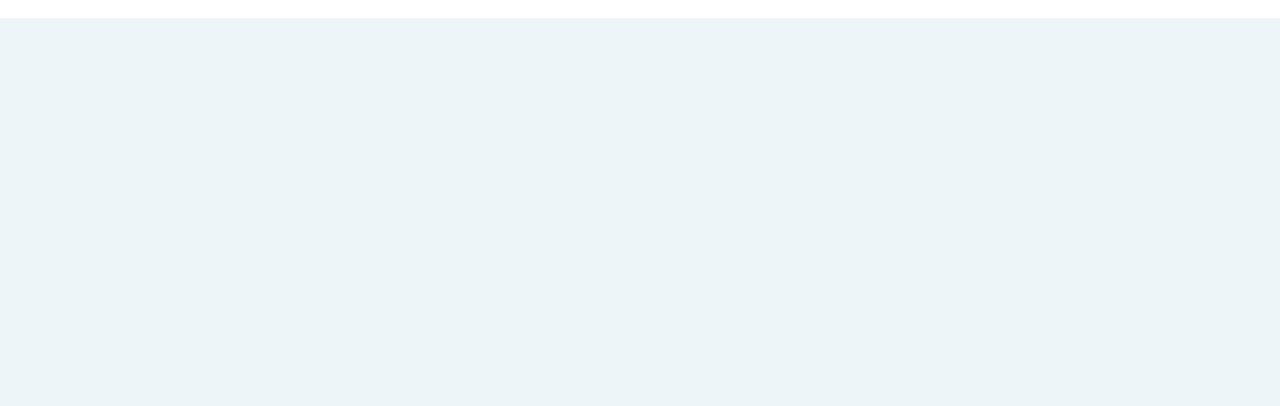
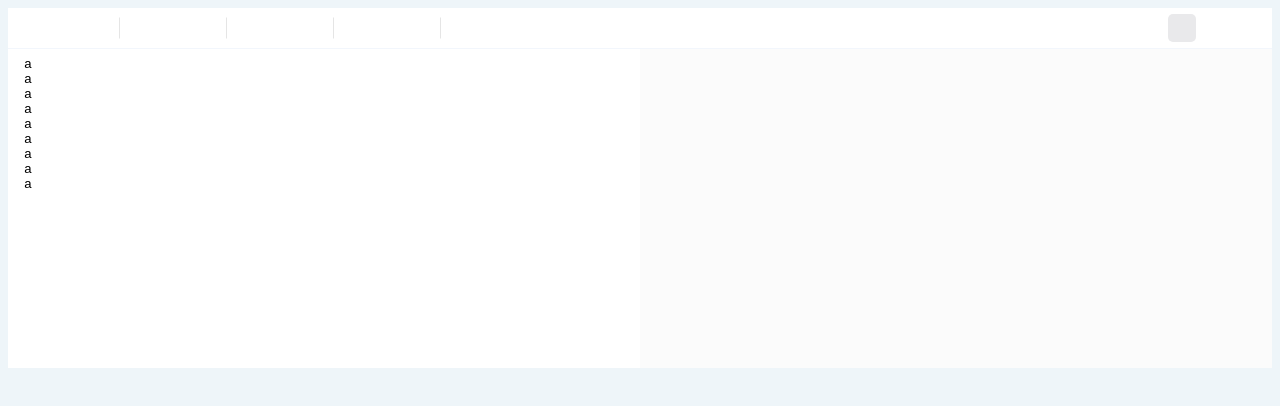
Before and after one commit to hjyyang/JEditor, a Vue app: page / in a window 1280 px wide. Shown: the top 406 px of the page. Built offline with nearby package versions, Linux system fonts and the light colour scheme; a small style sheet from the web is missing.

Commit message:
feat: 添加编辑器样式与auto-textarea

```diff
--- a/App.vue
+++ b/App.vue
@@ -1,39 +1,104 @@
 <template>
-	<div class="j-editor" :style="'background-color:'+background+';'">
+	<div class="j-editor">
 		<!--工具栏-->
-		<div class="editor-toolbar">
-			<ToolbarLeft :toolbars="toolbars"></ToolbarLeft>
+		<div class="editor-toolbar" :style="'background-color:'+toolbarsBackground+';'">
+			<ToolbarLeft :toolbars="toolbars" :color="color"></ToolbarLeft>
 			<ToolbarRight :toolbars="toolbars"></ToolbarRight>
 		</div>
-		<div class="editor-panel"></div>
+		<div class="editor-panel">
+			<div
+				class="editor-edit"
+				@click.self="isFocus = true"
+				:style="'background-color:'+editorBackground+';'"
+			>
+				<AutoTextarea :focus.sync="isFocus" v-model="editContent" />
+			</div>
+			<div class="editor-show" :style="'background-color:'+previewBackground+';'">
+				<div class="show-content"></div>
+				<div class="show-content-html"></div>
+			</div>
+		</div>
 	</div>
 </template>
 
 <script>
 import ToolbarLeft from "./src/components/toolbar-left.vue";
 import ToolbarRight from "./src/components/toolbar-right.vue";
+import AutoTextarea from "./src/components/auto-textarea.vue";
 import CONFIG from "./src/lib/config";
 export default {
 	props: {
-		//工具栏
 		toolbars: {
+			//工具栏
 			type: Object,
 			default() {
 				return CONFIG.toolbars;
 			},
 		},
-		//编辑器背景色
-		background: {
+		color: {
+			//颜色
+			type: Array,
+			default() {
+				return CONFIG.color;
+			},
+		},
+		toolbarsBackground: {
+			// 工具栏背景色
 			type: String,
 			default: "#ffffff",
 		},
+		editorBackground: {
+			// TODO: 编辑栏背景色
+			type: String,
+			default: "#ffffff",
+		},
+		previewBackground: {
+			// 预览栏背景色
+			type: String,
+			default: "#fbfbfb",
+		},
 	},
 	data() {
-		return {};
+		return {
+			isFocus: false,
+			editContent: `a
+a
+a
+a
+a
+a
+a
+a
+a
+
+
+
+
+
+
+
+
+
+
+
+
+
+
+
+
+
+
+
+a
+a
+a`,
+		};
 	},
 	components: {
 		ToolbarLeft,
 		ToolbarRight,
+		AutoTextarea,
 	},
+	methods: {},
 };
 </script>
--- a/index.html
+++ b/index.html
@@ -5,7 +5,7 @@
 		<meta name="viewport" content="width=device-width,initial-scale=1,user-scalable=no" />
 		<meta name="format-detection" content="telphone=no, email=no" />
         <title>JEditor</title>
-        <link rel="stylesheet" href="//at.alicdn.com/t/font_2088135_13xzxyjc8cj.css">
+        <link rel="stylesheet" href="//at.alicdn.com/t/font_2088135_bwkwrt60lru.css">
 	</head>
 	<body>
 		<div id="app"></div>
--- /dev/null
+++ b/src/components/auto-textarea.vue
@@ -0,0 +1,77 @@
+<template>
+	<div class="input-wrap">
+		<div class="auto-textarea-wrap">
+			<pre class="auto-textarea-block"><br />{{ content }}</pre>
+			<textarea ref="textarea" @blur="onBlur" @input="editInput" v-model="content"></textarea>
+		</div>
+	</div>
+</template>
+
+<script>
+export default {
+	props: {
+		focus: {
+			type: Boolean,
+			default: false,
+		},
+		value: {
+			type: String,
+			default: "",
+		},
+	},
+	data() {
+		return {
+			content: "",
+		};
+	},
+	watch: {
+		focus() {
+			if (this.focus) {
+				this.$refs.textarea.focus();
+			} else {
+				this.$refs.textarea.blur();
+			}
+		},
+		value() {
+			this.content = this.value;
+		},
+	},
+	mounted() {
+		this.content = this.value;
+	},
+	methods: {
+		onBlur() {
+			this.$emit("update:focus", false);
+		},
+		editInput() {
+			this.$emit("input", this.content);
+		},
+	},
+};
+</script>
+
+<style lang="scss" scoped>
+.input-wrap {
+	padding: 8px 16px 15px;
+}
+.auto-textarea-wrap {
+	position: relative;
+	min-height: 100%;
+}
+textarea {
+	position: absolute;
+	top: 0;
+	left: 0;
+	width: 100%;
+	min-height: 100%;
+	padding: 0;
+	border: none;
+	outline: none;
+	resize: none;
+	overflow: hidden;
+}
+pre {
+	margin: 0;
+	visibility: hidden;
+}
+</style>
--- a/src/components/toolbar-left.vue
+++ b/src/components/toolbar-left.vue
@@ -1,24 +1,71 @@
 <template>
 	<div class="editor-toolbar-left">
-		<button>
+		<button class="btn bold" v-if="toolbars.bold" title="粗体">
 			<i class="iconfont icon-cuti"></i>
 		</button>
-		<i class="iconfont icon-liebiao-copy"></i>
-		<i class="iconfont icon-fangda"></i>
-		<i class="iconfont icon-lianjie"></i>
-		<i class="iconfont icon-icon-quote"></i>
-		<i class="iconfont icon-yanse"></i>
-		<i class="iconfont icon-xt"></i>
-		<i class="iconfont icon-tupian"></i>
-		<i class="iconfont icon-biaoti"></i>
-		<i class="iconfont icon-icon-shuziliebiao"></i>
-		<i class="iconfont icon-zhonghuaxian"></i>
-		<i class="iconfont icon-youcezhankaikanbujian"></i>
-		<i class="iconfont icon-xiahuaxian"></i>
-		<i class="iconfont icon-daima"></i>
-		<i class="iconfont icon-biaoji"></i>
-		<i class="iconfont icon-suoxiao"></i>
-		<i class="iconfont icon-yanjing"></i>
+		<button class="btn italic" v-if="toolbars.italic" title="斜体">
+			<i class="iconfont icon-xt"></i>
+		</button>
+		<div class="btn header" v-if="toolbars.header" title="标题">
+			<i class="iconfont icon-biaoti"></i>
+			<div class="popup-dropdown">
+				<div class="dropdown-wrap">
+					<div class="item">一级标题</div>
+					<div class="item">二级标题</div>
+					<div class="item">三级标题</div>
+					<div class="item">四级标题</div>
+					<div class="item">五级标题</div>
+					<div class="item">六级标题</div>
+				</div>
+			</div>
+		</div>
+		<button class="btn underline" v-if="toolbars.underline" title="下划线">
+			<i class="iconfont icon-xiahuaxian"></i>
+		</button>
+		<button class="btn strikethrough" v-if="toolbars.strikethrough" title="中划线">
+			<i class="iconfont icon-zhonghuaxian"></i>
+		</button>
+		<button class="btn mark" v-if="toolbars.mark" title="标志">
+			<i class="iconfont icon-biaoji"></i>
+		</button>
+		<button class="btn quote" v-if="toolbars.quote" title="引用">
+			<i class="iconfont icon-icon-quote"></i>
+		</button>
+		<button class="btn ol" v-if="toolbars.ol" title="有序列表">
+			<i class="iconfont icon-icon-shuziliebiao"></i>
+		</button>
+		<button class="btn ul" v-if="toolbars.ul" title="无序列表">
+			<i class="iconfont icon-liebiao-copy"></i>
+		</button>
+		<button class="btn link" v-if="toolbars.link" title="链接">
+			<i class="iconfont icon-lianjie"></i>
+		</button>
+		<button class="btn color" v-if="toolbars.color" title="字体颜色">
+			<i class="iconfont icon-yanse"></i>
+			<div class="popup-dropdown table">
+				<div class="dropdown-wrap">
+					<table>
+						<tbody>
+							<tr v-for="(items,index) in colorGroup" :key="index">
+								<td v-for="item in items" :key="item" :style="'background-color:'+item+';'"></td>
+							</tr>
+						</tbody>
+					</table>
+				</div>
+			</div>
+		</button>
+		<div class="btn imagelink" v-if="toolbars.imagelink" title="图片">
+			<i class="iconfont icon-tupian"></i>
+			<div class="popup-dropdown">
+				<div class="dropdown-wrap">
+					<div class="item">上传</div>
+					<div class="item">URL</div>
+				</div>
+			</div>
+		</div>
+		<button class="btn code" v-if="toolbars.code" title="代码块">
+			<i class="iconfont icon-daima"></i>
+		</button>
 	</div>
 </template>
 
@@ -26,9 +73,37 @@
 export default {
 	props: {
 		toolbars: Object,
+		color: {
+			type: Array,
+			default() {
+				return [];
+			},
+		},
+	},
+	data() {
+		return {
+			colorGroup: [],
+		};
+	},
+	methods: {
+		/**
+		 * 数组分割成多数组
+		 * @param  {[type]} array 要分割的数组
+		 * @param  {[type]} size  每个数组的个数
+		 * @return {[type]}       返回一个数组
+		 */
+		colorHandle(array, size) {
+			let [start, end, result] = [null, null, []];
+			for (let i = 0; i < Math.ceil(array.length / size); i++) {
+				start = i * size;
+				end = start + size;
+				result.push(array.slice(start, end));
+			}
+			this.colorGroup = result;
+		},
+	},
+	mounted() {
+		this.colorHandle(this.color, 6);
 	},
 };
 </script>
-
-<style>
-</style>
--- a/src/components/toolbar-right.vue
+++ b/src/components/toolbar-right.vue
@@ -1,5 +1,18 @@
 <template>
-	<div class="editor-toolbar-right"></div>
+	<div class="editor-toolbar-right">
+		<div class="btn preview active" title="预览" v-if="toolbars.preview" @click="preview($event)">
+			<i class="iconfont icon-yanjing"></i>
+			<i class="iconfont icon-bukejian hide"></i>
+		</div>
+		<div class="btn fullscreen" title="全屏编辑" @click="fullscreen($event)">
+			<i class="iconfont icon-fangda"></i>
+			<i class="iconfont icon-weibiaoti11 hide"></i>
+		</div>
+		<button class="btn htmlcode" title="查看html文本" @click="showHtml($event)">
+			<i class="iconfont icon-daima"></i>
+			<i class="iconfont icon-daima hide"></i>
+		</button>
+	</div>
 </template>
 
 <script>
@@ -7,6 +20,33 @@ export default {
 	props: {
 		toolbars: Object,
 	},
+	methods: {
+		preview(el) {
+			if (this.isActive(el)) {
+			} else {
+			}
+		},
+		fullscreen(el) {
+			if (this.isActive(el)) {
+			} else {
+			}
+		},
+		showHtml(el) {
+			if (this.isActive(el)) {
+			} else {
+			}
+		},
+		isActive(el) {
+			let target = el.target;
+			if (target.classList.value.indexOf("active") != -1) {
+				target.classList.remove("active");
+				return false;
+			} else {
+				target.classList.add("active");
+				return true;
+			}
+		},
+	},
 };
 </script>
 
--- a/src/css/main.scss
+++ b/src/css/main.scss
@@ -1,17 +1,177 @@
-* {
-	margin: 0;
-	padding: 0;
+html {
+	height: 100%;
 }
 body {
+	height: 90%;
 	background: #eef5f9;
 }
-button {
-	border: none;
-	background: none;
-	outline: none;
-	cursor: pointer;
+.j-editor {
+	display: flex;
+	flex-direction: column;
+	min-width: 300px;
+	min-height: 300px;
+	height: 50%;
 }
-
 .editor-toolbar {
+	display: flex;
+	align-items: center;
+	flex-wrap: wrap;
+	min-height: 41px;
+	padding: 6px 10px;
+	box-sizing: border-box;
 	border-bottom: 1px solid #f2f6fc;
+	.editor-toolbar-left {
+		display: flex;
+		align-items: center;
+		flex-wrap: wrap;
+	}
+	.editor-toolbar-right {
+		display: flex;
+		align-items: center;
+		margin-left: auto;
+	}
+	i {
+		font-size: 14px;
+		color: #757575;
+	}
+	.btn {
+		position: relative;
+		width: 28px;
+		height: 28px;
+		line-height: 28px;
+		margin: 0 2px;
+		text-align: center;
+		transition: all 0.3s;
+		border-radius: 5px;
+		border: none;
+		background: none;
+		outline: none;
+		cursor: pointer;
+		i.hide {
+			display: none;
+		}
+		&::before {
+			content: "";
+			position: absolute;
+			top: 0;
+			left: 0;
+			width: 100%;
+			height: 100%;
+		}
+		&:hover {
+			background: #e9e9eb;
+			i {
+				color: rgba(0, 0, 0, 0.8);
+			}
+			.popup-dropdown {
+				display: block;
+			}
+		}
+		&.active {
+			background: #e9e9eb;
+			i {
+				display: none;
+				color: rgba(0, 0, 0, 0.8);
+				&.hide {
+					display: block;
+				}
+			}
+		}
+		&:nth-child(3n) {
+			position: relative;
+			margin-right: 13px;
+			&::after {
+				content: "";
+				position: absolute;
+				right: -14px;
+				top: 50%;
+				transform: translateY(-50%);
+				display: block;
+				height: 21px;
+				border-left: 1px solid #e5e5e5;
+				margin: 0 6px 0 4px;
+			}
+		}
+		&:last-child {
+			margin-right: 2px;
+			&::after {
+				display: none;
+			}
+		}
+	}
+	.popup-dropdown {
+		position: absolute;
+		z-index: 9;
+		display: none;
+		width: 90px;
+		top: 28px;
+		left: 50%;
+		padding-top: 4px;
+		transform: translateX(-50%);
+		animation: fade 0.3s ease-in-out;
+		&.table {
+			width: 145px;
+			.dropdown-wrap {
+				padding: 6px 10px;
+			}
+		}
+		.dropdown-wrap {
+			background: #fff;
+			border: 1px solid #ebeef5;
+			border-radius: 4px;
+			box-shadow: 0 2px 12px 0 rgba(0, 0, 0, 0.1);
+		}
+		.item {
+			height: 36px;
+			line-height: 36px;
+			font-size: 13px;
+			transition: all 0.3s;
+			color: #555557;
+			&:hover {
+				color: #303133;
+				background-color: #e9e9eb;
+			}
+		}
+		@keyframes fade {
+			0% {
+				opacity: 0;
+			}
+			100% {
+				opacity: 1;
+			}
+		}
+	}
+	table {
+		width: 100%;
+		td {
+			width: 18px;
+			height: 18px;
+			border: 1px solid rgba($color: #000000, $alpha: 0);
+			box-sizing: border-box;
+			transition: all 0.1s;
+			&:hover {
+				border: 1px solid #9d9d9e;
+				transform: scale(1.1);
+			}
+		}
+	}
 }
+.editor-panel {
+	display: flex;
+	flex: 1;
+	box-sizing: border-box;
+	overflow: hidden;
+}
+.editor-edit {
+	width: 50%;
+	overflow-x: hidden;
+	overflow-y: scroll;
+	cursor: text;
+	&::-webkit-scrollbar {
+		width: 6px;
+		background-color: #e5e5e5;
+	}
+}
+.editor-show {
+	width: 50%;
+}
--- a/src/lib/config.js
+++ b/src/lib/config.js
@@ -1,5 +1,31 @@
 const CONFIG = {
 	langList: ["en", "zh-CN"],
+	color: [
+		"#fff",
+		"#eee",
+		"#ddd",
+		"#ccc",
+		"#bbb",
+		"#000",
+		"#CCFFFF",
+		"#CCFFCC",
+		"#f5f5dc",
+		"#8a2be2",
+		"#008b8b",
+		"#CCFF00",
+		"#FF9900",
+		"#66FF00",
+		"#FF3399",
+		"#00ffff",
+		"#ff0000;",
+		"#FF3300;",
+		"#FFFF00;",
+		"#99CC00;",
+		"#009900;",
+		"#66CC00;",
+		"#660000;",
+		"#3366FF;",
+	],
 	toolbars: {
 		bold: true,
 		italic: true,
@@ -8,11 +34,12 @@ const CONFIG = {
 		strikethrough: true,
 		mark: true,
 		superscript: true,
-		subscript: true,
+		subscript: false,
 		quote: true,
 		ol: true,
 		ul: true,
 		link: true,
+		color: true,
 		imagelink: true,
 		code: true,
 		table: true,
```
